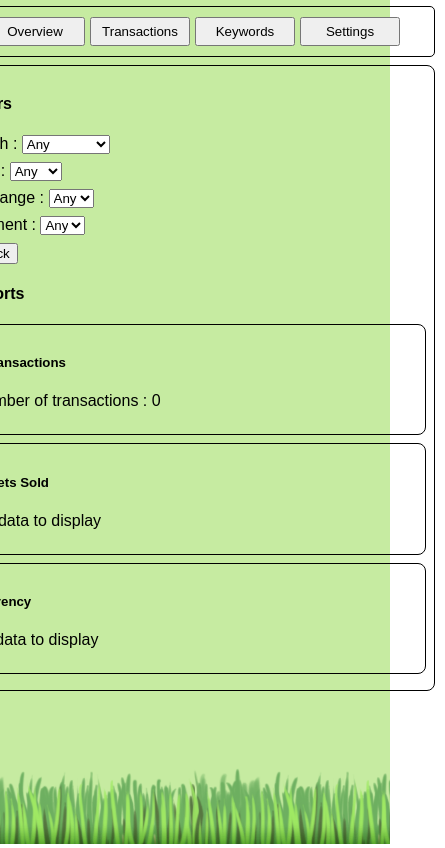
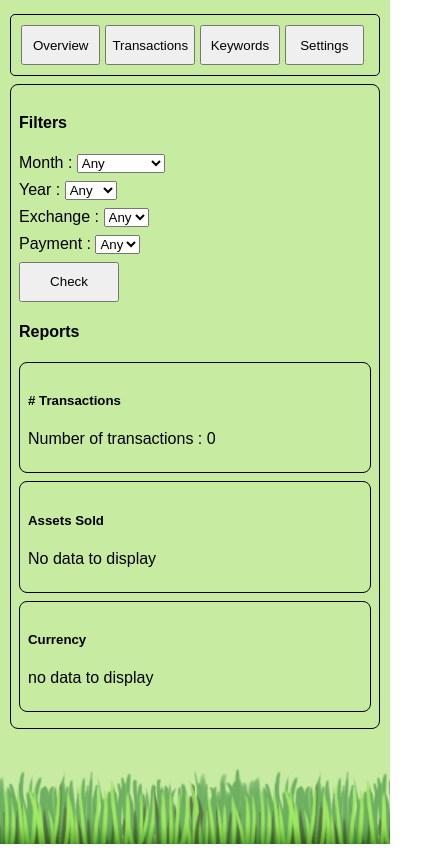
Before and after one commit to donaldcheah/TApp, a React (Create React App) app: page / in a window 390 px wide. Shown: the whole page, 445 px wide, since content can reach past the window. Built offline with nearby package versions, Linux system fonts and the light colour scheme.

Commit message:
update UI, mobile view

```diff
--- a/src/App.tsx
+++ b/src/App.tsx
@@ -19,20 +19,17 @@ const appStyle: CSSProperties = {
   backgroundPosition: 'center bottom -50px',
   display: 'flex',
   justifyContent: 'center',
-  alignItems: 'center'
+  alignItems: 'center',
+  overflow: 'scroll'
 }
 
 const contentStyle: CSSProperties = {
-  // border: "1px solid",
-  // borderRadius: "8px",
+  marginTop: '16px',
   height: '100%',
-  minWidth: '480px',
-  maxWidth: '640px',
   width: '100%',
   maxHeight: '832px',
-  // heig: '100%',
-  overflow: 'scroll',
-  padding: '10px'
+  // padding: '10px'
+  padding: '0px 10px'
 }
 
 interface AppProps { }
--- a/src/views/AppNavigationView.tsx
+++ b/src/views/AppNavigationView.tsx
@@ -16,10 +16,10 @@ const style: CSSProperties = {
 }
 const btnStyle: CSSProperties = {
     flex: 1,
-    maxWidth: '100px',
-    // minWidth: '120px',
+    // maxWidth: '100px',
     marginRight: '5px',
-    padding: '5px'
+    padding: '5px',
+    height: '40px'
 }
 class AppNavigationView extends React.Component<Props, State> {
 
--- a/src/views/ReportView.tsx
+++ b/src/views/ReportView.tsx
@@ -45,6 +45,11 @@ const filtersStyle: CSSProperties = {
 }
 const filterRowStyle: CSSProperties = {
     marginBottom: '8px'
+}
+
+const buttonStyle: CSSProperties = {
+    width: '100px',
+    height: '40px'
 }
 
 
@@ -170,7 +175,7 @@ class ReportView extends React.Component<Props, States> {
                     {this.renderPaymentsOptions()}
                 </select>
             </div>
-            <button onClick={this.clickCheckFilter}>Check</button>
+            <button style={buttonStyle} onClick={this.clickCheckFilter}>Check</button>
         </div>
     }
 
```
